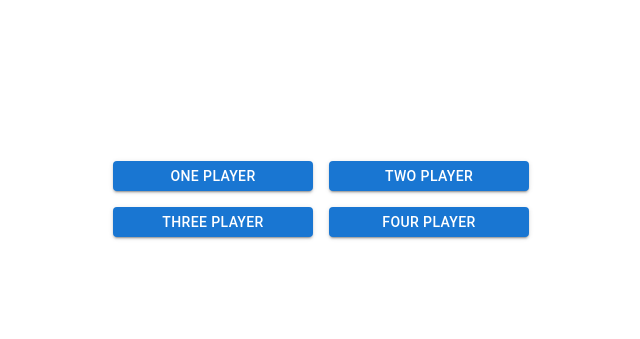
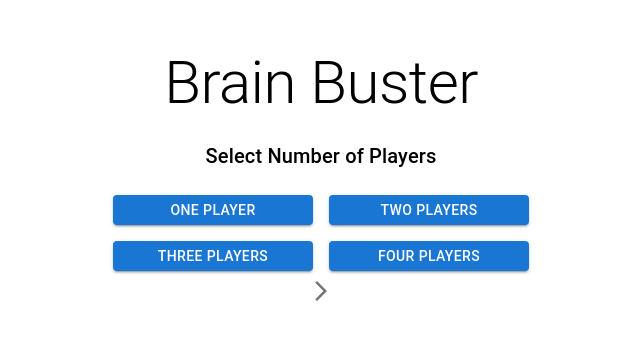
Before and after one commit to nikhil-sde/brain-buster, a React (Vite) app: page / in a window 1280 px wide. Shown: the part 109-448 px from the top of the page, without its empty margins (319-959 px from the left). Built offline with nearby package versions, Linux system fonts and the light colour scheme.

Commit message:
Materialicons installed

```diff
--- a/package.json
+++ b/package.json
@@ -12,6 +12,7 @@
   "dependencies": {
     "@emotion/react": "^11.14.0",
     "@emotion/styled": "^11.14.1",
+    "@mui/icons-material": "^9.0.0",
     "@mui/material": "^9.0.0",
     "react": "^19.2.5",
     "react-dom": "^19.2.5",
--- a/src/components/SelectPlayers.tsx
+++ b/src/components/SelectPlayers.tsx
@@ -1,22 +1,40 @@
-import { Box, Button } from '@mui/material'
+import { Box, Button, IconButton, Typography } from '@mui/material'
+import ArrowForwardIosIcon from '@mui/icons-material/ArrowForwardIos'
 
 function SelectPlayers() {
   return (
+      <Box sx={{
+        height: '70vh',
+        display: 'flex',
+        flexDirection: 'column',
+        justifyContent: 'center',
+      }}>
+        <Typography variant="h2" align="center" gutterBottom>
+            Brain Buster
+        </Typography>
+        <Typography variant="h6" align="center" gutterBottom>
+            Select Number of Players
+        </Typography>
         <Box
         sx={{
             display: 'grid',
             gridTemplateColumns: 'repeat(2, 200px)',
             gridTemplateRows: 'repeat(2, 30px)',
             justifyContent: 'center',
-          alignContent: 'center',
-          height: '75vh',
+            marginTop: 2,
+            // alignContent: 'center',
+            // height: '75vh',
             gap: 2,
           }}
         >
             <Button variant="contained">One Player</Button>
-        <Button variant="contained">Two Player</Button>
-        <Button variant="contained">Three Player</Button>
-        <Button variant="contained">Four Player</Button>
+            <Button variant="contained">Two Players</Button>
+            <Button variant="contained">Three Players</Button>
+            <Button variant="contained">Four Players</Button>
+        </Box>
+        <IconButton>
+            <ArrowForwardIosIcon />
+        </IconButton>
       </Box>
   )
 }
```
Also changed, not shown: 1 other file (tests, documents, lock files or other folders). Lines whose indentation alone changed are shown as unchanged.
